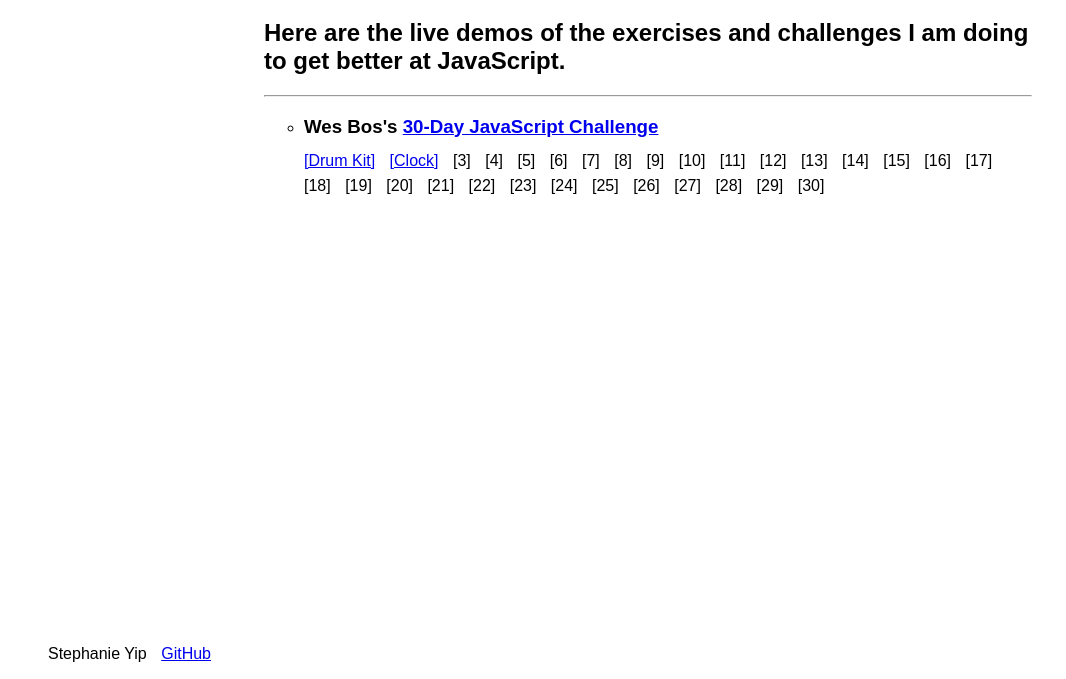
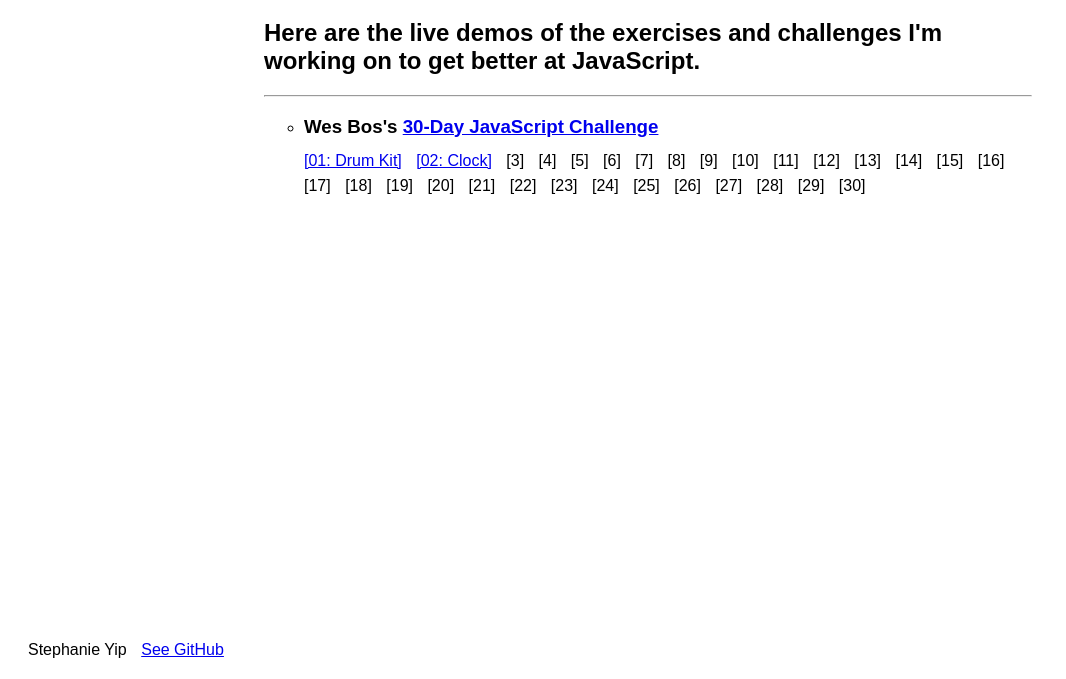
Before and after one commit to stephaniekyyip/learning_javascript, a plain HTML site: page index.html in a window 1280 px wide. Shown: the part 129-808 px from the top of the page, without its empty margins (0-1066 px from the left). Drawn offline with Linux system fonts and the light colour scheme.

Commit message:
Minor tweaks to GH pages

```diff
--- a/index.html
+++ b/index.html
@@ -7,15 +7,15 @@
   <body>
     <main>
       <h1>Learning JavaScript</h1>
-      <h2>Here are the live demos of the exercises and challenges I am doing to get better at JavaScript.</h2>
+      <h2>Here are the live demos of the exercises and challenges I'm working on to get better at JavaScript.</h2>
       <hr>
 
       <ul>
         <li>
           <h3>Wes Bos's <a href = "https://www.youtube.com/playlist?list=PLu8EoSxDXHP6CGK4YVJhL_VWetA865GOH">30-Day JavaScript Challenge</a></h3>
           <ul>
-            <li><a href = "./javascript-30/01_DrumKit/index-START.html" target = "_blank">[Drum Kit]</a></li>
-            <li><a href = "./javascript-30/02_Clock/index.html" target = "_blank">[Clock]</a></li>
+            <li><a href = "./javascript-30/01_DrumKit/index-START.html" target = "_blank">[01: Drum Kit]</a></li>
+            <li><a href = "./javascript-30/02_Clock/index.html" target = "_blank">[02: Clock]</a></li>
             <li>[3]</li>
             <li>[4]</li>
             <li>[5]</li>
@@ -52,7 +52,7 @@
     <footer>
       <ul>
         <li>Stephanie Yip</li>
-        <li><a href = "https://github.com/stephaniekyyip">GitHub</a></li>
+        <li><a href = "https://github.com/stephaniekyyip/learning-javascript">See GitHub</a></li>
       </ul>
     </footer>
   </body>
--- a/style.css
+++ b/style.css
@@ -49,6 +49,12 @@
   bottom: 0;
 }
 
+footer ul {
+  padding-left: 20px;
+  margin-top: 20px;
+  margin-bottom: 20px;
+}
+
 footer li {
   list-style-type: none;
   display: inline;
```
